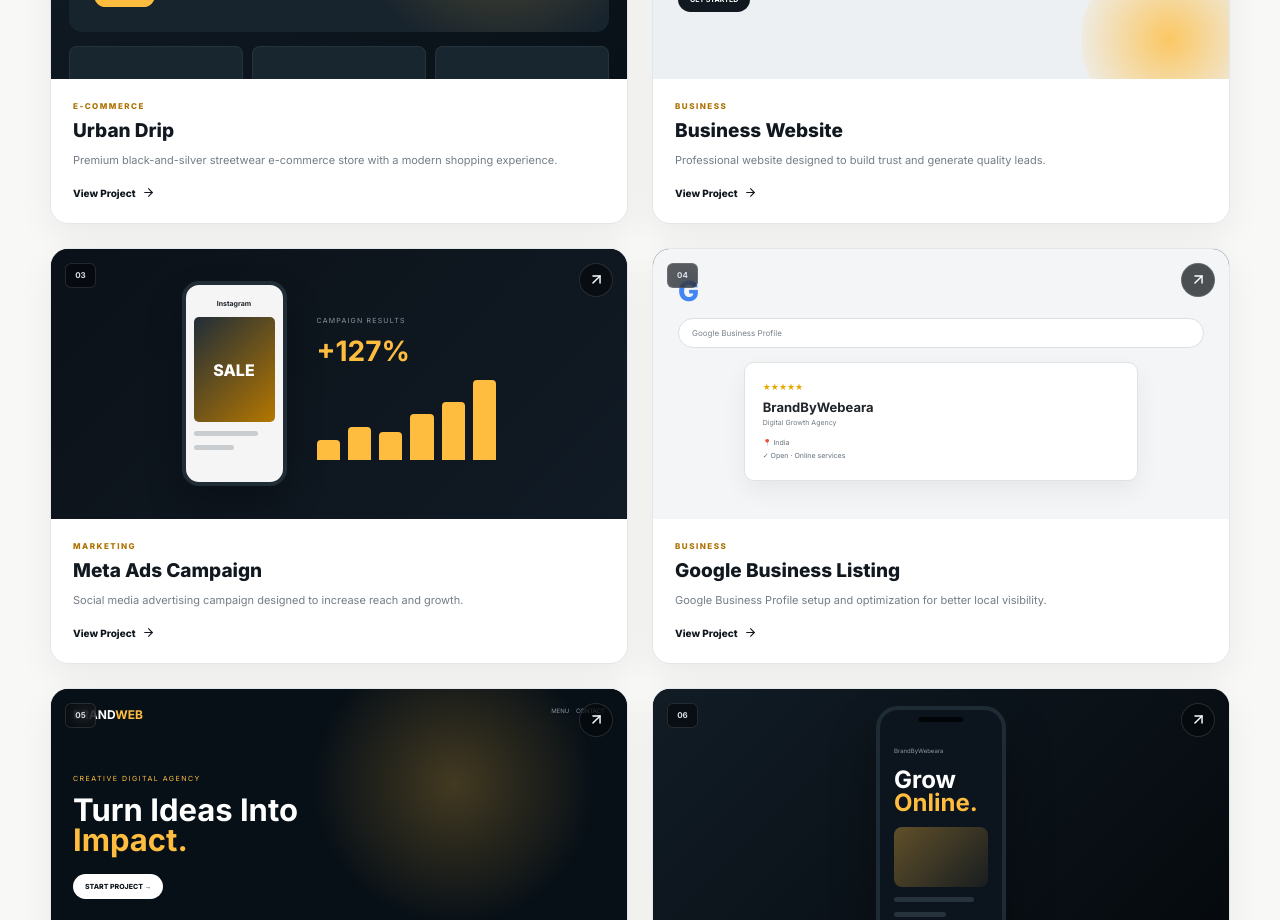
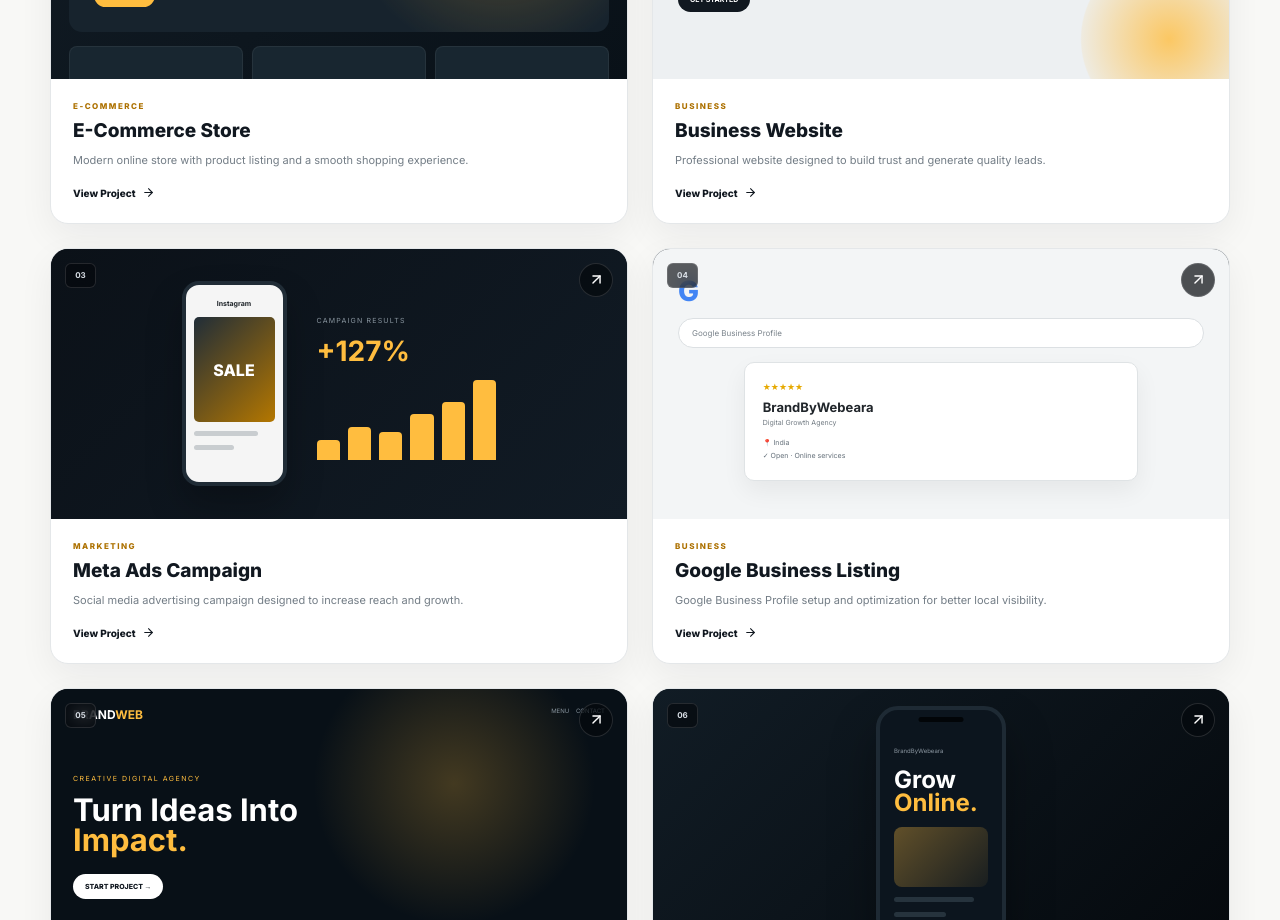
Before and after one commit to BrandByWebeara/BrandByWebeara, a React (Create React App) app: page /portfolio in a window 1280 px wide. Shown: the part 960-1880 px from the top of the page. Built offline with nearby package versions, Linux system fonts and the light colour scheme; a web font is replaced by a local one.

Commit message:
Update website

```diff
--- a/src/Portfolio.jsx
+++ b/src/Portfolio.jsx
@@ -16,15 +16,13 @@
 import { Link, useNavigate } from "react-router-dom";
 
 const projects = [
-
-{
-  id: 1,
-  title: "Urban Drip",
-  category: "E-Commerce",
-  type: "ecommerce",
-  text: "Premium black-and-silver streetwear e-commerce store with a modern shopping experience.",
-  liveUrl: "https://urban-drip-mu.vercel.app/",
-},
+  {
+    id: 1,
+    title: "E-Commerce Store",
+    category: "E-Commerce",
+    type: "ecommerce",
+    text: "Modern online store with product listing and a smooth shopping experience.",
+  },
   {
     id: 2,
     title: "Business Website",
@@ -530,7 +528,7 @@
                   <button
                     type="button"
                     className="portfolio-view-project"
-                    onClick={() => navigate("https://urban-drip-mu.vercel.app/")}
+                    onClick={() => navigate("/contact")}
                   >
                     View Project
                     <ArrowRight size={13} />
```
